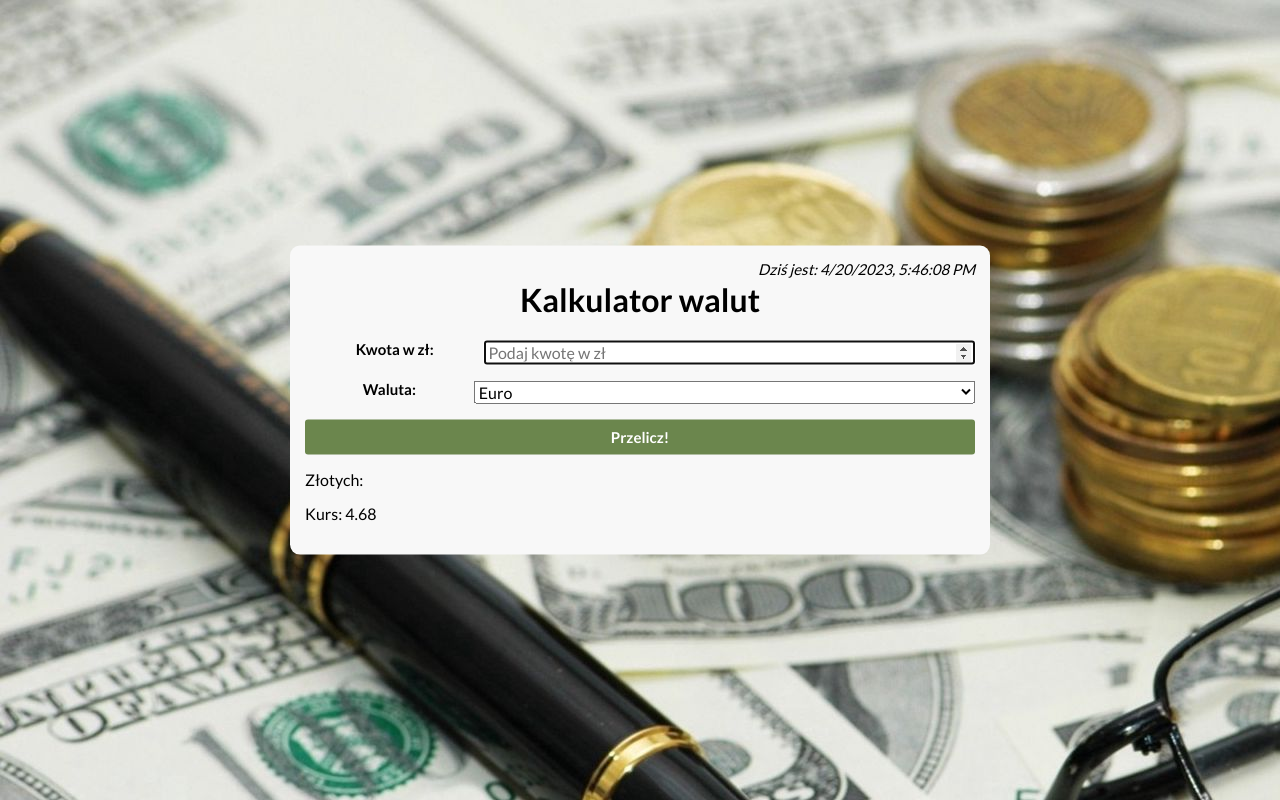
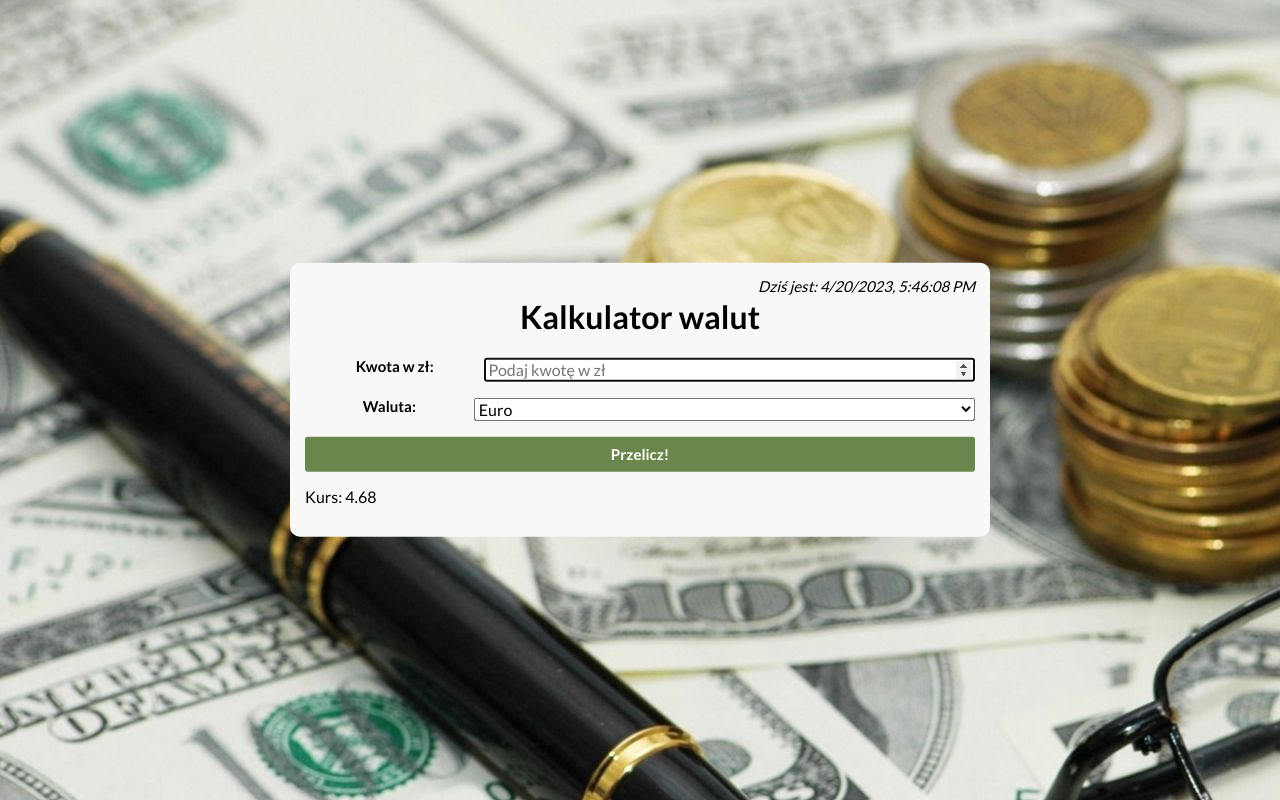
Before and after one commit to LukGasior/currency-calculator, a React (Create React App) app: page / in a window 1280 px wide. Built offline with nearby package versions, Linux system fonts and the light colour scheme.

Commit message:
visiual edit

```diff
--- a/src/Form/index.js
+++ b/src/Form/index.js
@@ -64,7 +64,6 @@ const Form = () => {
 
                 <button className="form__button">Przelicz!</button>
                 <div className="form__container">
-                    <p>Złotych: {amount}</p>
                     <p>Kurs: {currency}</p>
                     <Result
                     result={result}
```
